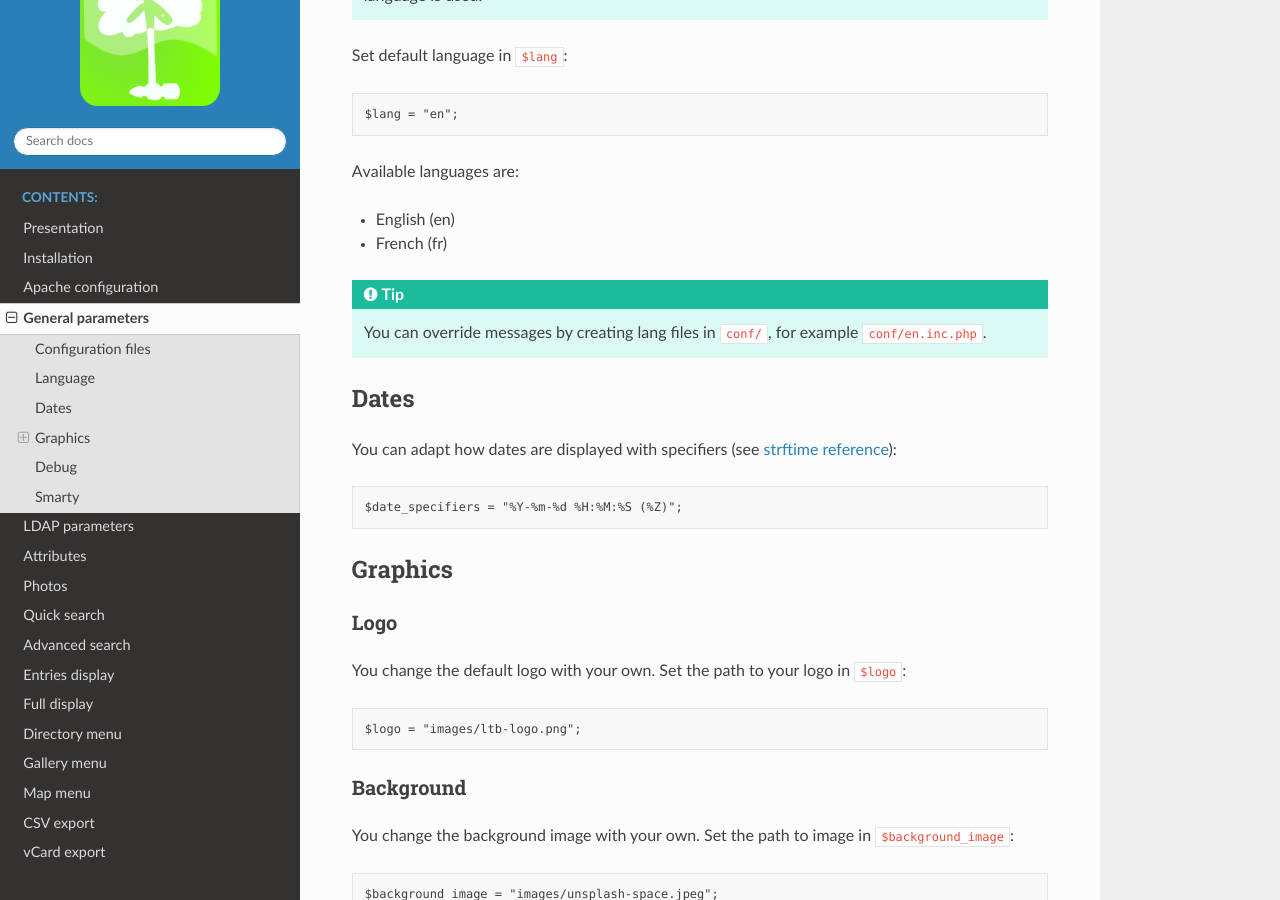
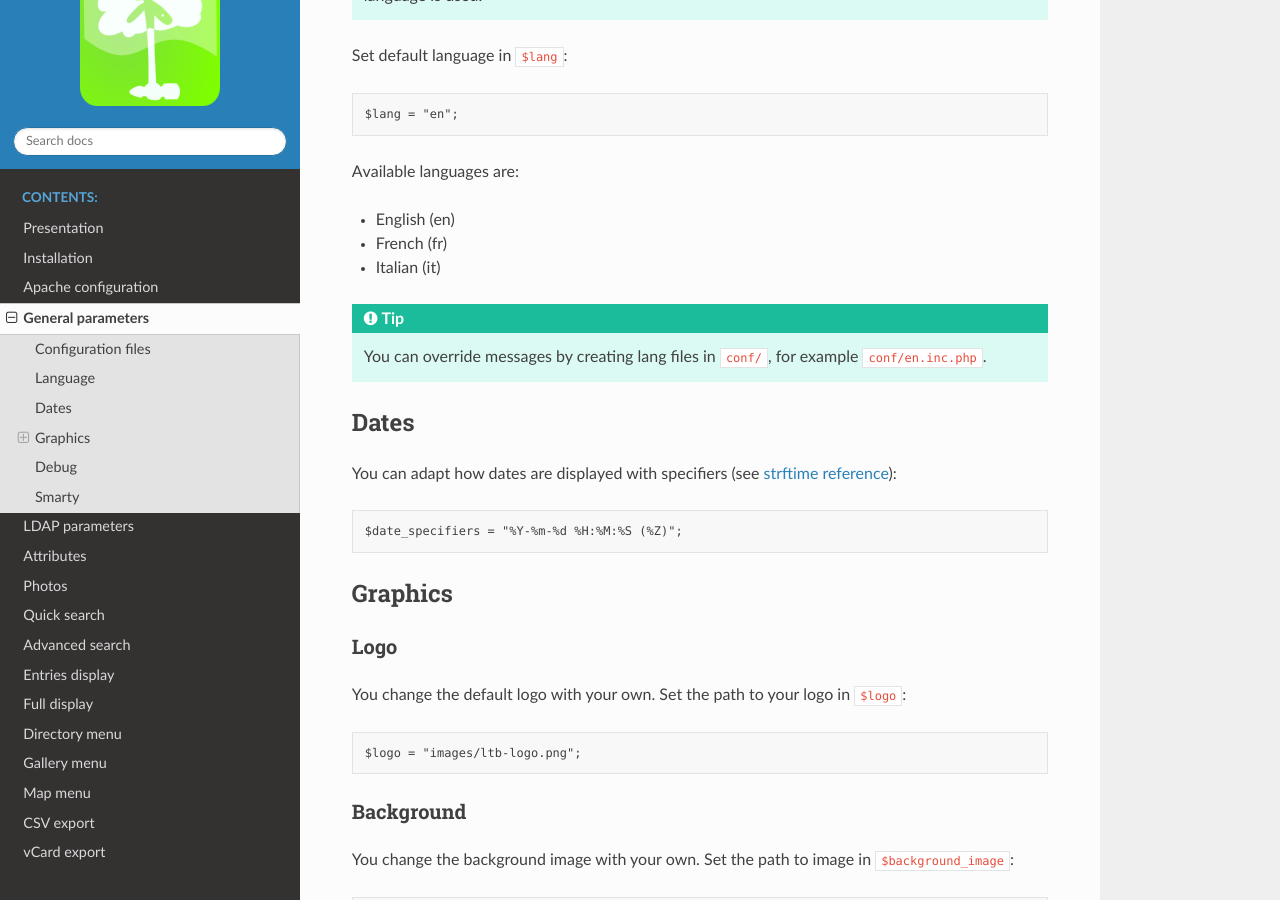
Before and after one commit to ltb-project/white-pages, a Sphinx documentation site: the page built from docs/general-parameters.rst, in a window 1280 px wide and 900 px high, scrolled down 767 px. Built offline with Sphinx 7.4.7 and the Read the Docs theme 2.0.0, drawn with Linux system fonts in a browser that asks for light colours.

Commit message:
Add italian

```diff
--- a/docs/general-parameters.rst
+++ b/docs/general-parameters.rst
@@ -34,6 +34,7 @@ Available languages are:
 
 * English (en)
 * French (fr)
+* Italian (it)
 
 .. tip:: You can override messages by creating lang files in ``conf/``, for example ``conf/en.inc.php``.
 
```
